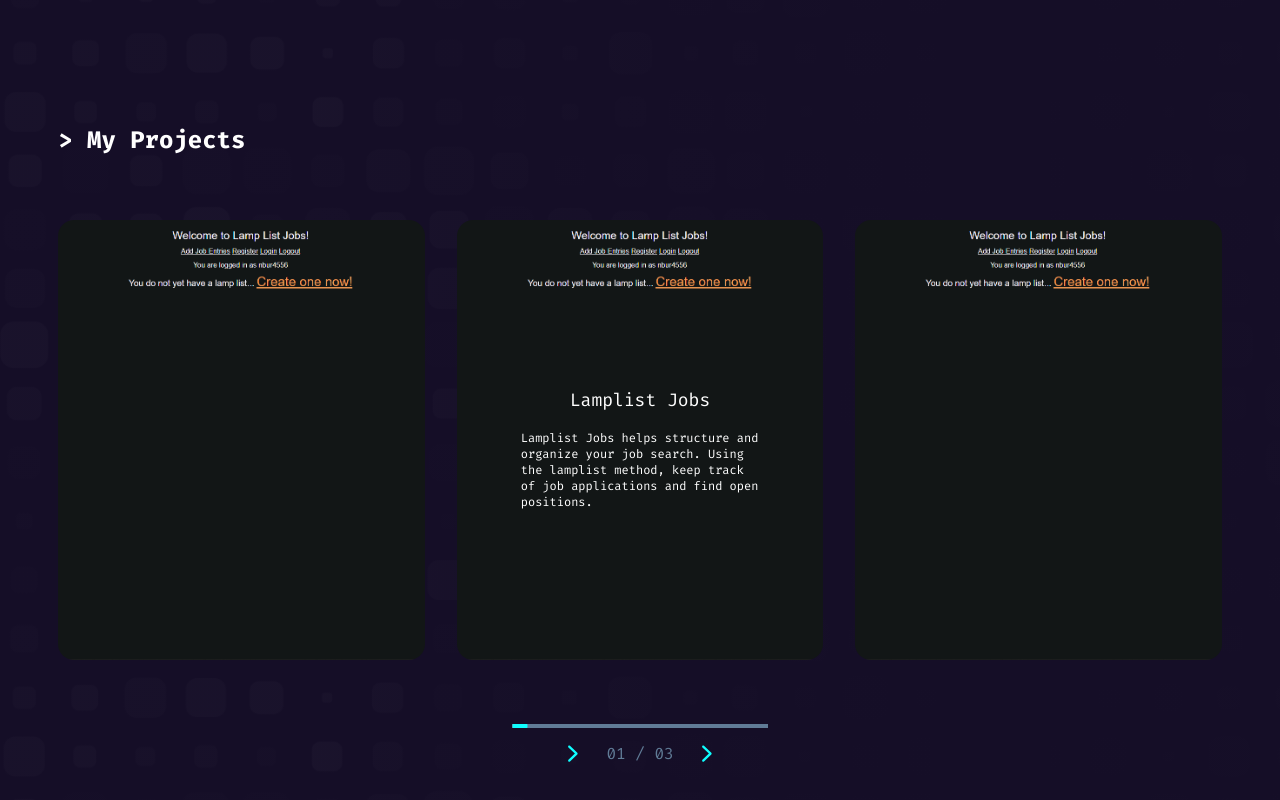
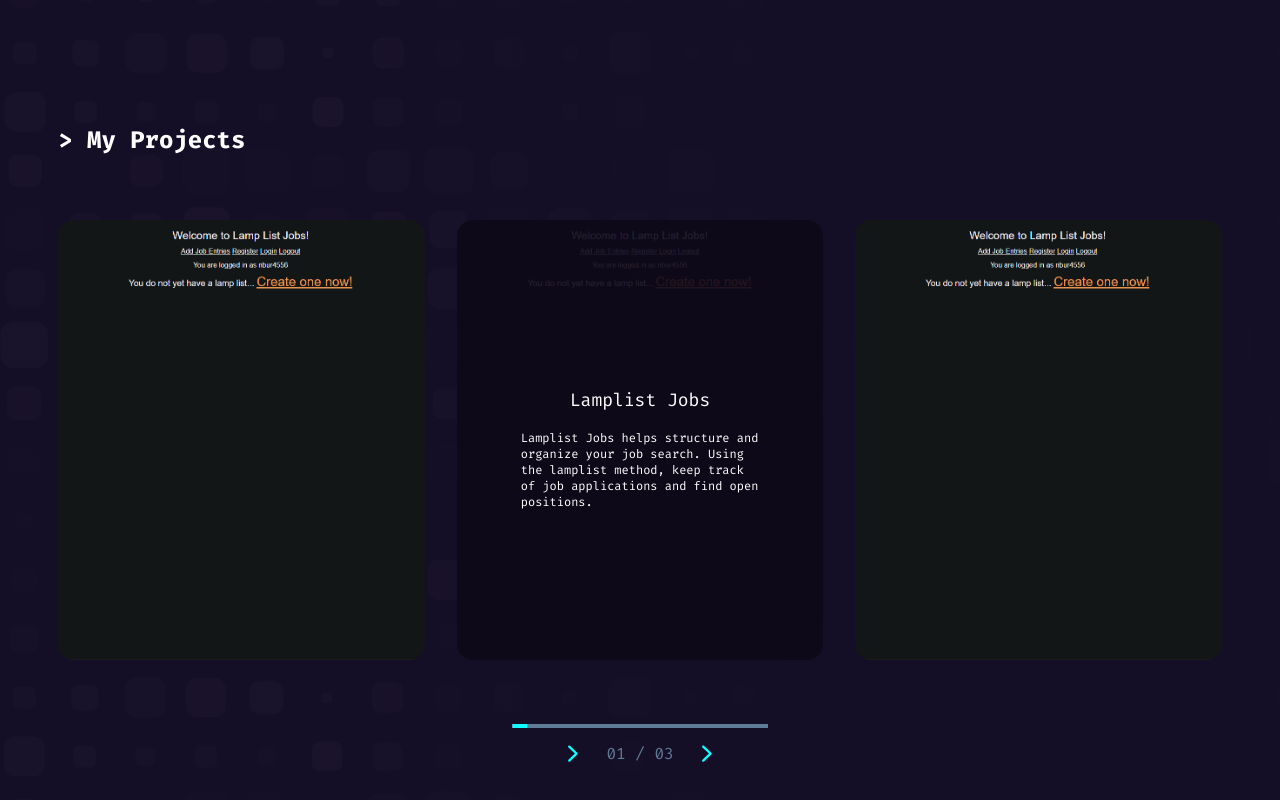
Before and after one commit to nbur4556/svkit-portfolio, a SvelteKit app: page / in a window 1280 px wide. Shown: the part 676-1476 px from the top of the page. Built offline with nearby package versions, Linux system fonts and the light colour scheme.

Commit message:
fade color over featured project images with text content

```diff
--- a/src/components/FeaturedProjectItem.svelte
+++ b/src/components/FeaturedProjectItem.svelte
@@ -2,12 +2,18 @@
   export let image: string;
   export let title: string | undefined = undefined;
   export let description: string | undefined = undefined;
+
+  $: textContent = description !== undefined || title !== undefined;
 </script>
 
-<!-- //TODO: faded image when text is visible -->
+<section
+  class="w-full h-440px bg-cover bg-center rounded-2xl overflow-hidden"
+  style={`background-image:url(${image})`}
+>
   <div
-  class="flex flex-col justify-center w-full p-md h-440px bg-cover bg-center rounded-2xl"
-  style={`background-image:url(${image})`}
+    class={`flex flex-col justify-center p-md w-full h-full ${
+      textContent ? "bg-dark bg-opacity-90" : null
+    }`}
   >
     {#if title}
       <p class="text-lg text-white text-center p-xs">{title}</p>
@@ -16,3 +22,4 @@
       <p class="max-w-xl text-xs text-white">{description}</p>
     {/if}
   </div>
+</section>
```
Lines whose indentation alone changed are shown as unchanged.
